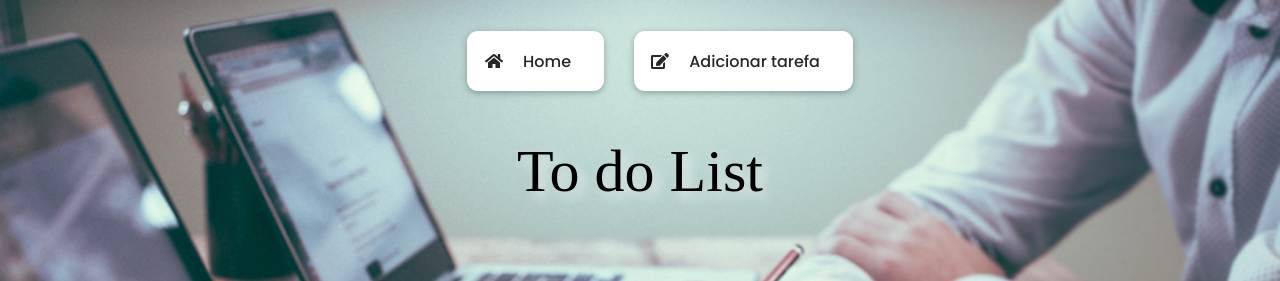
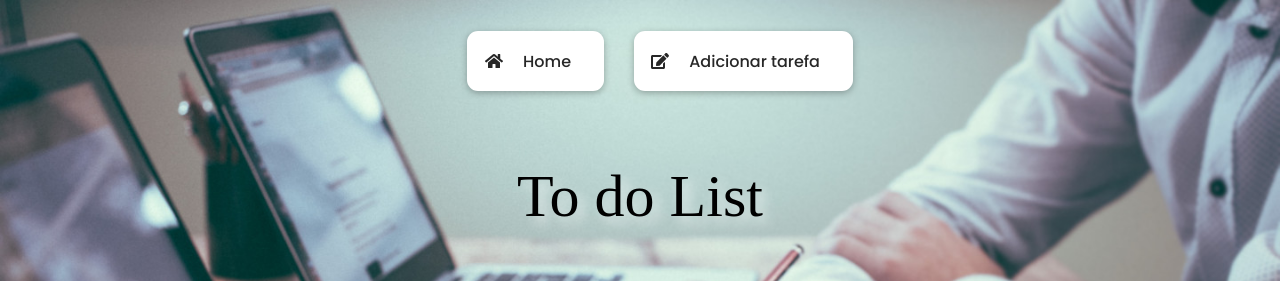
Before and after one commit to lucasmbrute2/frontend-to-do-list-react, a React (Create React App) app: page / in a window 1280 px wide. Shown: the top 281 px of the page. Built offline with nearby package versions, Linux system fonts and the light colour scheme; no server answers; the HTML template or start-up script is replaced by a standard one; a web font is replaced by a local one.

Commit message:
altura h1 page

```diff
--- a/src/pages/Home/Home.scss
+++ b/src/pages/Home/Home.scss
@@ -9,7 +9,7 @@
       text-shadow: .1em .1em .2em rgba(255, 255, 255, 0.678);
       font-family: 'Gluten', cursive;
       font-weight: 300;
-      margin: 15px auto;
+      margin: 40px auto;
       color: #000;
    }
 }
```
